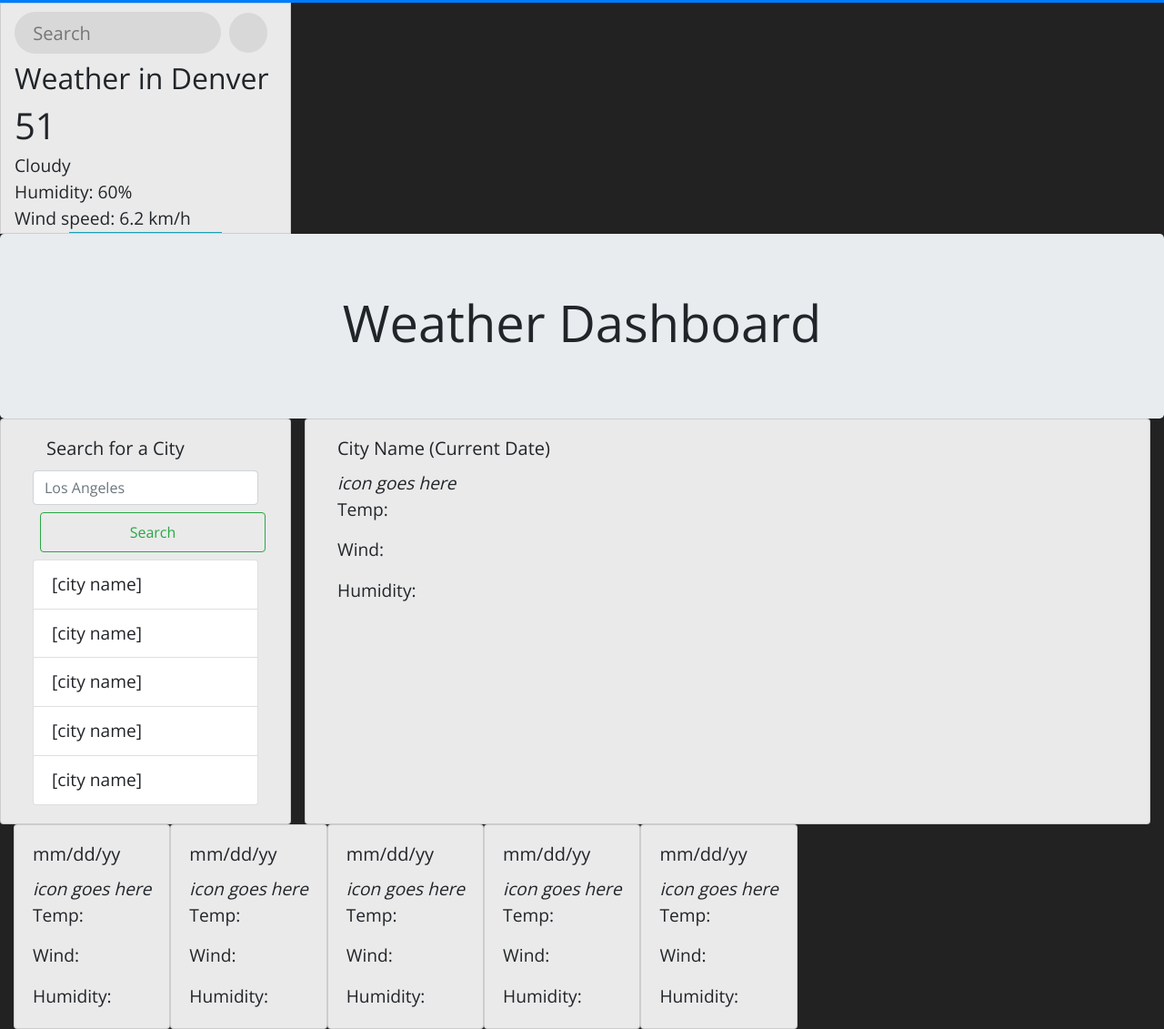
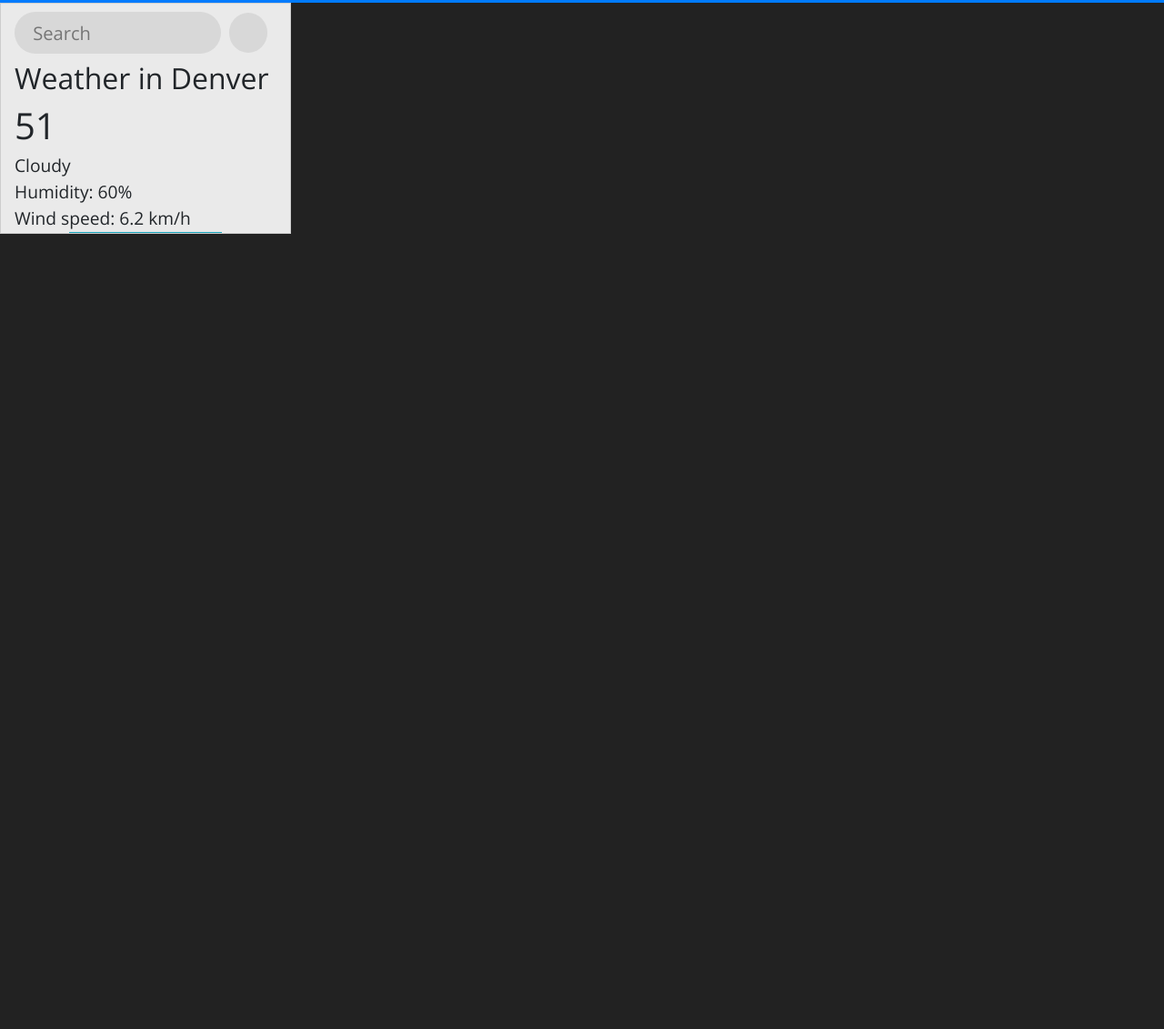
Before and after one commit to Ibigelow92/bigelow-weather-dashboard, a plain HTML site: page index.html in a window 1280 px wide. Shown: the part 200-1331 px from the top of the page at 91% size. After the commit the page ends 800 px from the top, so only its background shows below. Drawn offline with nearby package versions, Linux system fonts and the light colour scheme.

Commit message:
Update index.html

```diff
--- a/index.html
+++ b/index.html
@@ -48,108 +48,4 @@
 
         <script src="script.js"></script>
     </body>
-
-        <title>Bigelow Weather Dashboard</title>
-        <link rel="stylesheet" href="https://cdn.jsdelivr.net/npm/bootstrap@4.0.0/dist/css/bootstrap.min.css" integrity="sha384-Gn5384xqQ1aoWXA+058RXPxPg6fy4IWvTNh0E263XmFcJlSAwiGgFAW/dAiS6JXm" crossorigin="anonymous">
-        <link rel="stylesheet" href="style.css">
-    </head>
-        <header>
-            <div class="jumbotron mb-0">
-                <h1 class="display-4 text-center">Weather Dashboard</h1>
-            </div>
-        </header>
-
-    <body>
-
-        <main class="d-flex flex-wrap">
-
-            <div class="card col-lg-3 col-md-4 col-sm-6">
-                <div class="card-body">
-                    <h5 class="card-title col-12">Search for a City</h5>
-                    <form class="form-inline">
-                        <input class="form-control mr-sm-2 col-12" id="search-input" type="search" placeholder="Los Angeles" aria-label="Search">
-                        <button class="btn btn-outline-success col-12" id="search-btn" type="submit">Search</button>
-                    </form>
-                    <ul class="list-group" id="city-list">
-                        <li class="list-group-item">[city name]</li>
-                        <li class="list-group-item">[city name]</li>
-                        <li class="list-group-item">[city name]</li>
-                        <li class="list-group-item">[city name]</li>
-                        <li class="list-group-item">[city name]</li>
-                    </ul>
-                </div>
-            </div>
-
-            <div class="container d-flex flex-wrap col-lg-9 col-md-8 col-sm-6">
-                <div class="card col-12">
-                    <div class="card-body">
-                        <h5 class="card-title">City Name (Current Date)</h5>
-                        <i>icon goes here</i>
-                        <p class="card-text">Temp:</p>
-                        <p class="card-text">Wind:</p>
-                        <p class="card-text">Humidity:</p>
-                    </div>
-                  </div>
-            </div>
-
-            <div class="container d-flex flex-wrap col-12">
-
-                <div class="card">
-                    <div class="card-body">
-                        <h5 class="card-title">mm/dd/yy</h5>
-                        <i>icon goes here</i>
-                        <p class="card-text">Temp:</p>
-                        <p class="card-text">Wind:</p>
-                        <p class="card-text">Humidity:</p>
-                    </div>
-                </div>
-
-                <div class="card">
-                    <div class="card-body">
-                        <h5 class="card-title">mm/dd/yy</h5>
-                        <i>icon goes here</i>
-                        <p class="card-text">Temp:</p>
-                        <p class="card-text">Wind:</p>
-                        <p class="card-text">Humidity:</p>
-                    </div>
-                </div>
-
-                <div class="card">
-                    <div class="card-body">
-                        <h5 class="card-title">mm/dd/yy</h5>
-                        <i>icon goes here</i>
-                        <p class="card-text">Temp:</p>
-                        <p class="card-text">Wind:</p>
-                        <p class="card-text">Humidity:</p>
-                    </div>
-                </div>
-
-                <div class="card">
-                    <div class="card-body">
-                        <h5 class="card-title">mm/dd/yy</h5>
-                        <i>icon goes here</i>
-                        <p class="card-text">Temp:</p>
-                        <p class="card-text">Wind:</p>
-                        <p class="card-text">Humidity:</p>
-                    </div>
-                </div>
-
-                <div class="card">
-                    <div class="card-body">
-                        <h5 class="card-title">mm/dd/yy</h5>
-                        <i>icon goes here</i>
-                        <p class="card-text">Temp:</p>
-                        <p class="card-text">Wind:</p>
-                        <p class="card-text">Humidity:</p>
-                    </div>
-                </div>
-
-            </div>
-
-        </main>
-
-	    <script src="script.js"></script>
-
-    </body>
-
 </html>
```
